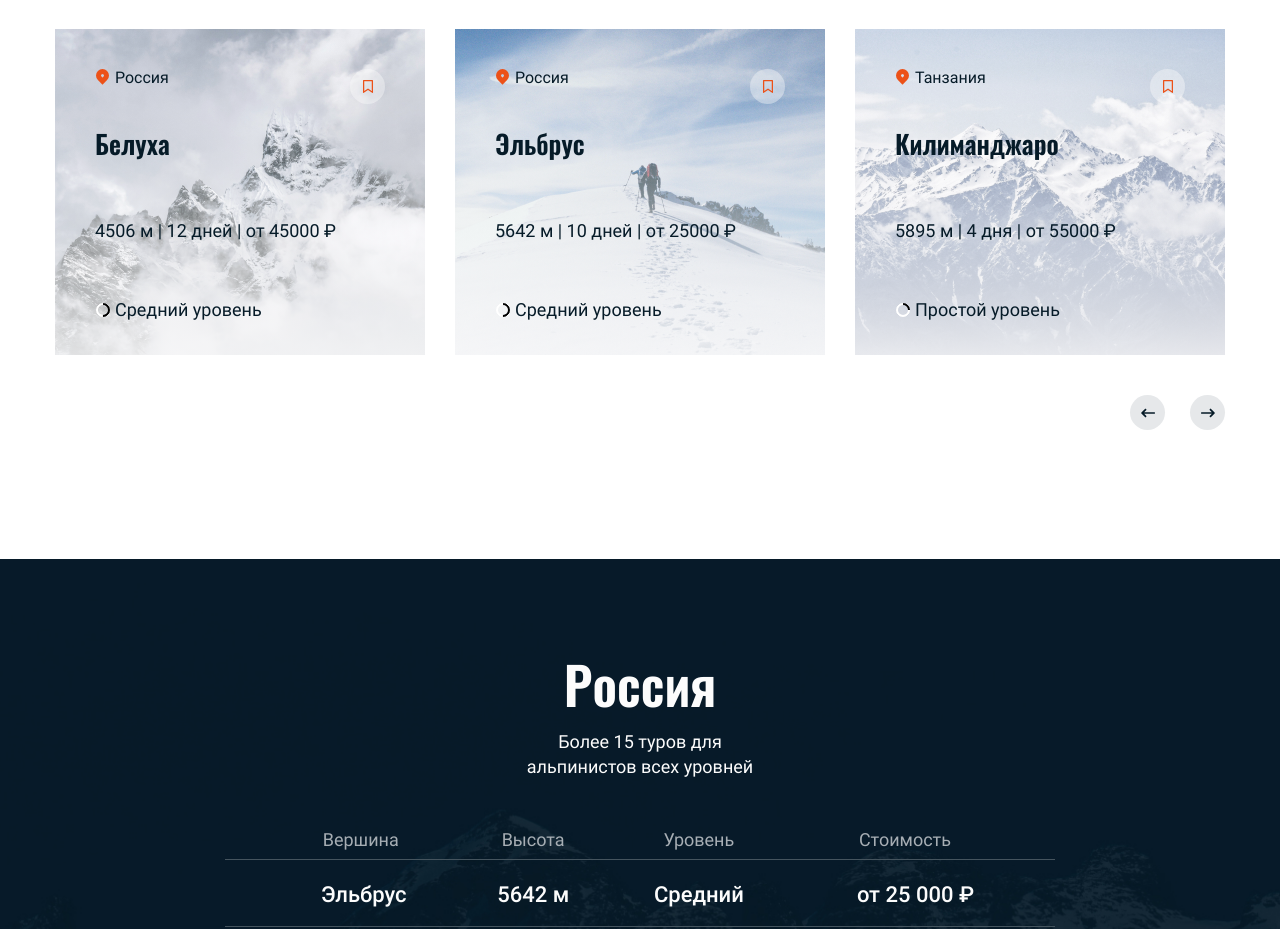
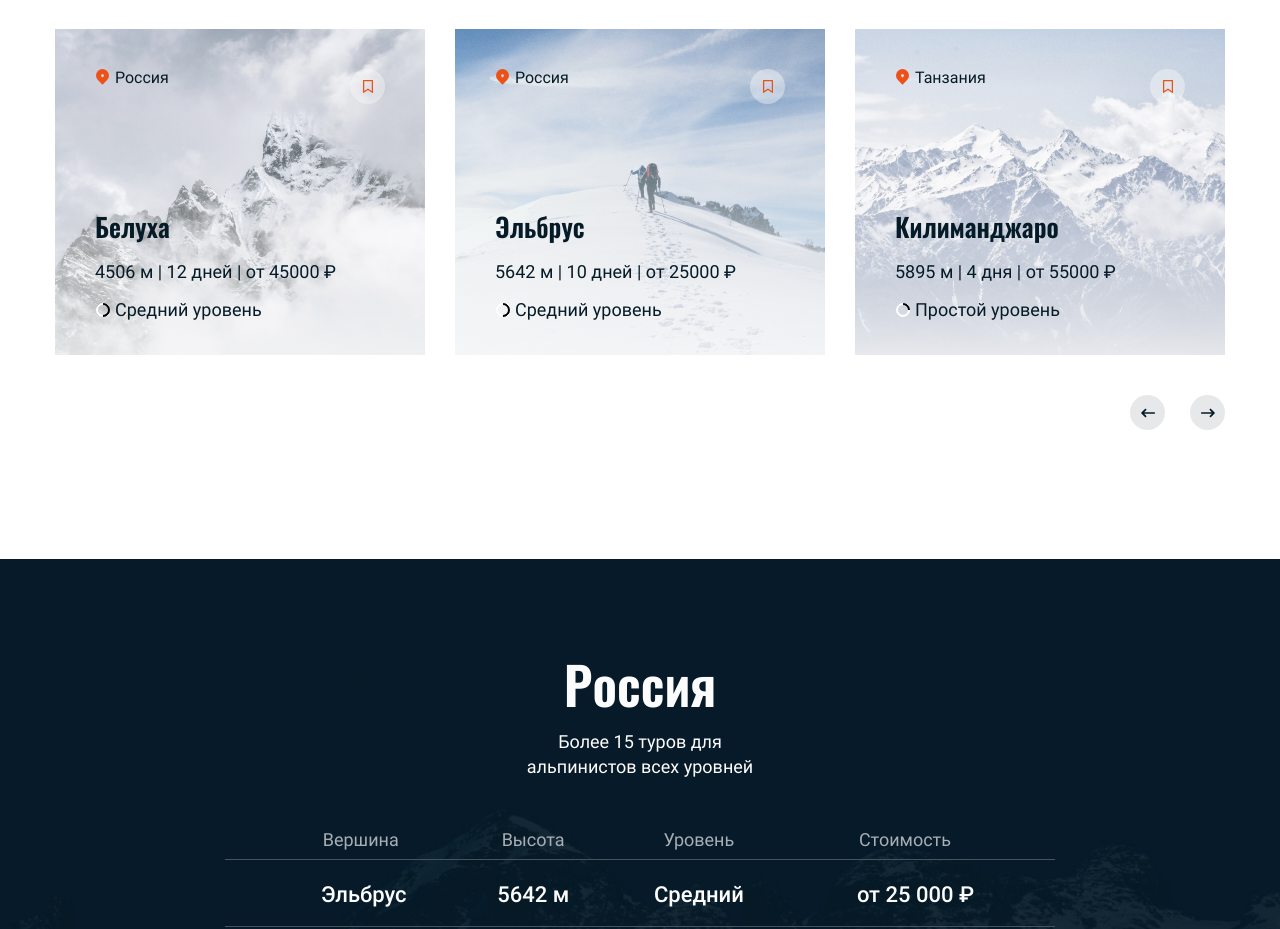
Before and after one commit to dmitrypetrov-dev/mountain, a plain HTML site: page index.html in a window 1280 px wide. Shown: the part 1540-2469 px from the top of the page. Drawn offline with Linux system fonts and the light colour scheme.

Commit message:
second commit

```diff
--- a/index.html
+++ b/index.html
@@ -99,30 +99,39 @@
                             <img class="tours-slider__pic" src="./img/tours-card-1.jpg" alt="Белуха">
                             <div class="tours-slider__content">
                                 <div class="tours-slider__content-location">Россия</div>
-                                <h3 class="tours-slider__content-title"><a href="#!" class="tours-slider__content-link">Белуха</a>
-                                </h3>
-                                <div class="tours-slider__content-subtitle">4506 м | 12 дней | от 45000 ₽</div>
-                                <div class="tours-slider__content-level middle-level">Средний уровень</div>
+                                <div class="tours-slider__content-text">
+                                    <h3 class="tours-slider__content-title"><a href="#!"
+                                                                               class="tours-slider__content-link">Белуха</a>
+                                    </h3>
+                                    <div class="tours-slider__content-subtitle content-text">4506 м | 12 дней | от 45000 ₽</div>
+                                    <div class="tours-slider__content-level middle-level content-text">Средний уровень</div>
+                                </div>
                             </div>
                         </div>
                         <div class="tours-slider__item">
                             <img class="tours-slider__pic" src="./img/tours-card-2.jpg" alt="Белуха">
                             <div class="tours-slider__content">
                                 <div class="tours-slider__content-location">Россия</div>
-                                <h3 class="tours-slider__content-title"><a href="#!" class="tours-slider__content-link">Эльбрус</a>
-                                </h3>
-                                <div class="tours-slider__content-subtitle">5642 м | 10 дней | от 25000 ₽</div>
-                                <div class="tours-slider__content-level middle-level">Средний уровень</div>
+                                <div class="tours-slider__content-text">
+                                    <h3 class="tours-slider__content-title"><a href="#!"
+                                                                               class="tours-slider__content-link">Эльбрус</a>
+                                    </h3>
+                                    <div class="tours-slider__content-subtitle content-text">5642 м | 10 дней | от 25000 ₽</div>
+                                    <div class="tours-slider__content-level middle-level content-text">Средний уровень</div>
+                                </div>
                             </div>
                         </div>
                         <div class="tours-slider__item">
                             <img class="tours-slider__pic" src="./img/tours-card-3.jpg" alt="Белуха">
                             <div class="tours-slider__content">
                                 <div class="tours-slider__content-location">Танзания</div>
-                                <h3 class="tours-slider__content-title"><a href="#!" class="tours-slider__content-link">Килиманджаро</a>
-                                </h3>
-                                <div class="tours-slider__content-subtitle">5895 м | 4 дня | от 55000 ₽</div>
-                                <div class="tours-slider__content-level simple-level">Простой уровень</div>
+                                <div class="tours-slider__content-text">
+                                    <h3 class="tours-slider__content-title"><a href="#!"
+                                                                               class="tours-slider__content-link">Килиманджаро</a>
+                                    </h3>
+                                    <div class="tours-slider__content-subtitle content-text">5895 м | 4 дня | от 55000 ₽</div>
+                                    <div class="tours-slider__content-level simple-level content-text">Простой уровень</div>
+                                </div>
                             </div>
                         </div>
                     </div>
@@ -318,11 +327,11 @@
     <footer class="footer">
         <div class="wrapper">
             <div class="footer__wrapper">
-                <div>Maroon &copy; 2020 Все права защищены</div>
+                <div class="footer__text">Maroon &copy; 2020 Все права защищены</div>
                 <div class="footer__logo">
                     <img src="./img/svg/mountain-logo.svg" alt="Mountain">
                 </div>
-                <div>Политика конфиденциальности</div>
+                <div class="footer__text">Политика конфиденциальности</div>
             </div>
         </div>
     </footer>
```
